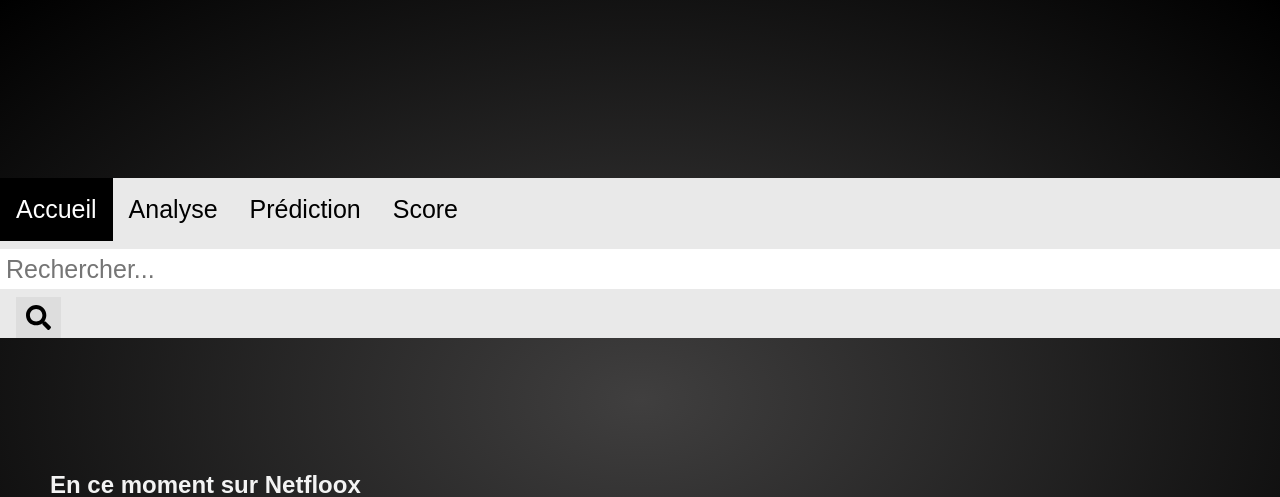
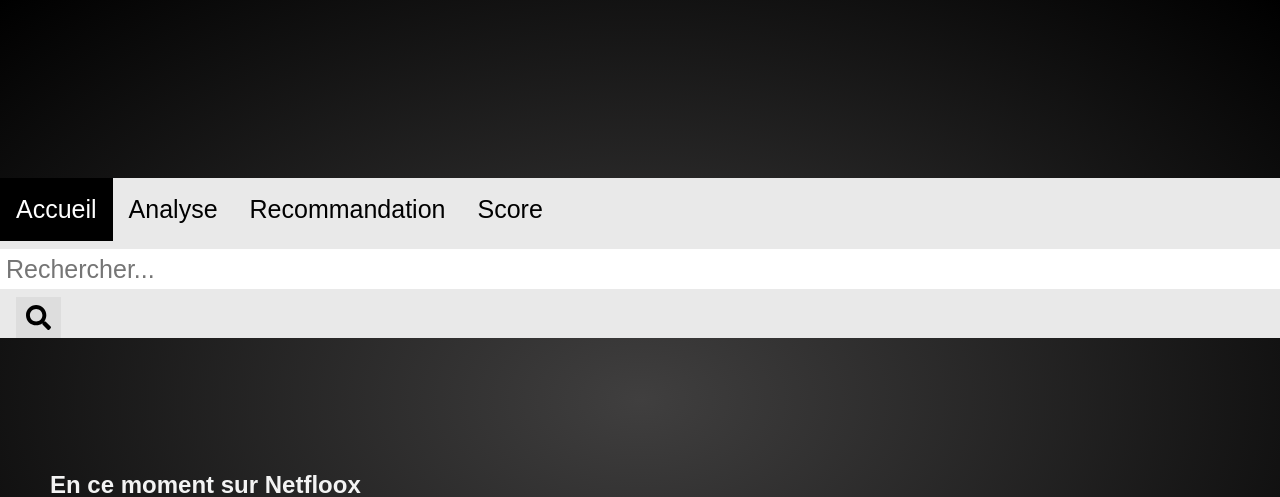
Before and after one commit to Lorenzo1208/Projet_Netfloox, a Django app: page / in a window 1280 px wide. Shown: the top 497 px of the page. Run offline with Django 4.2, Linux system fonts and the light colour scheme; some libraries are stand-ins or nearby versions.

Commit message:
changement prediction > recommandation

```diff
--- a/Netfloox/Netfloox/urls.py
+++ b/Netfloox/Netfloox/urls.py
@@ -15,12 +15,12 @@ Including another URLconf
 """
 from django.contrib import admin
 from django.urls import path
-from app.views import home, analyses, prediction, score
+from app.views import home, analyses, recommandation, score
 
 urlpatterns = [
     path("admin/", admin.site.urls),
     path("", home , name="home"),
     path("analyses", analyses , name="analyses"),
-    path("prediction", prediction , name="prediction"),
+    path("recommandation", recommandation , name="recommandation"),
     path("score", score , name="score"),
 ]
--- a/Netfloox/app/templates/analyses.html
+++ b/Netfloox/app/templates/analyses.html
@@ -28,7 +28,7 @@
   <div class="topnav">
     <a class="active" href="/">Accueil</a>
     <a href="analyses">Analyse</a>
-    <a href="prediction">Prédiction</a>
+    <a href="recommandation">Recommandation</a>
     <a href="score">Score</a>
   </div>
 <head>
--- a/Netfloox/app/templates/home.html
+++ b/Netfloox/app/templates/home.html
@@ -157,7 +157,7 @@ body {
 <div class="topnav">
   <a class="active" href="">Accueil</a>
   <a href="analyses">Analyse</a>
-  <a href="prediction">Prédiction</a>
+  <a href="recommandation">Recommandation</a>
   <a href="score">Score</a>
   <div class="search-container">
     <form action="/action_page.php">
--- a/Netfloox/app/templates/prediction.html
+++ b/Netfloox/app/templates/recommandation.html
@@ -28,7 +28,7 @@
     <div class="topnav">
         <a class="active" href="/">Accueil</a>
         <a href="analyses">Analyse</a>
-        <a href="prediction">Prédiction</a>
+        <a href="recommandation">Recommandation</a>
         <a href="score">Score</a>
       </div>
     <style>
--- a/Netfloox/app/templates/score.html
+++ b/Netfloox/app/templates/score.html
@@ -30,7 +30,7 @@
     <div class="topnav">
         <a class="active" href="/">Accueil</a>
         <a href="analyses">Analyse</a>
-        <a href="prediction">Prédiction</a>
+        <a href="recommandation">Recommandation</a>
         <a href="score">Score</a>
       </div>
   <div id="logo">
--- a/Netfloox/app/views.py
+++ b/Netfloox/app/views.py
@@ -171,7 +171,7 @@ def get_similar_movies(movie_title, data, cv, count_matrix, svd, n_similar=5):
     return movies
 
 
-def prediction(request):
+def recommandation(request):
     import requests
 
     api_key = "ed0a9324"
@@ -204,4 +204,4 @@ def prediction(request):
         'posters': posters,
     }
 
-    return render(request, 'prediction.html', context)
+    return render(request, 'recommandation.html', context)
```
